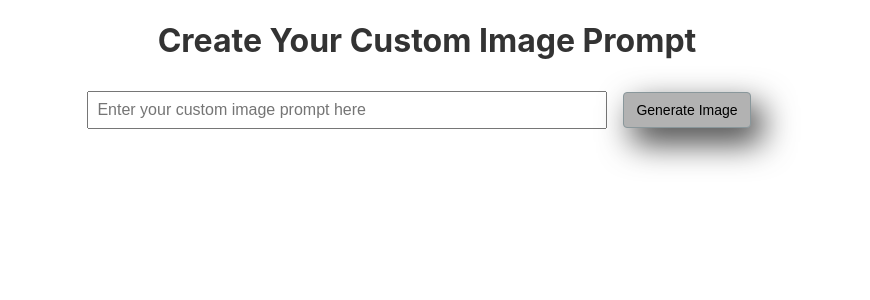
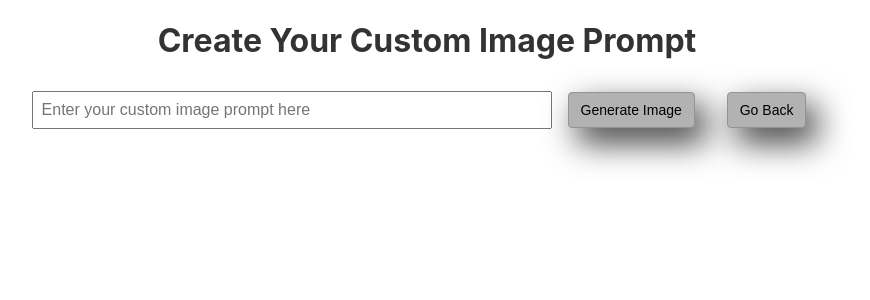
Before and after one commit to rpoole444/fiction-fountain, a React (Create React App) app: page /image-prompt in a window 1280 px wide. Shown: the top 300 px of the page, without its empty margins (213-1083 px from the left). Built offline with nearby package versions, Linux system fonts and the light colour scheme.

Commit message:
Add go back feature

```diff
--- a/src/components/CustomPrompts/CustomPrompts.tsx
+++ b/src/components/CustomPrompts/CustomPrompts.tsx
@@ -20,7 +20,9 @@ const CustomPrompts: React.FC = () => {
       }); // Change the path if you need to pass the custom prompt directly to the StoryPage component
     }
   };
-
+  const goBack = () => {
+    history.goBack();
+  };
   return (
     <div className="CustomPrompts">
       <h1>Create Your Custom Story Prompt</h1>
@@ -33,6 +35,7 @@ const CustomPrompts: React.FC = () => {
         placeholder="Enter your custom prompt here"
       />
       <button onClick={handleSubmit}>Generate Story</button>
+      <button onClick={goBack}>Go Back</button>
     </div>
   );
 };
--- a/src/components/ImagePrompts/ImagePrompts.tsx
+++ b/src/components/ImagePrompts/ImagePrompts.tsx
@@ -20,7 +20,9 @@ const ImagePrompts: React.FC = () => {
       });
     }
   };
-
+  const goBack = () => {
+    history.goBack();
+  };
   return (
     <div className="CustomImagePrompts">
       <h1>Create Your Custom Image Prompt</h1>
@@ -33,6 +35,7 @@ const ImagePrompts: React.FC = () => {
         placeholder="Enter your custom image prompt here"
       />
       <button onClick={handleSubmit}>Generate Image</button>
+      <button onClick={goBack}>Go Back</button>
     </div>
   );
 };
```
